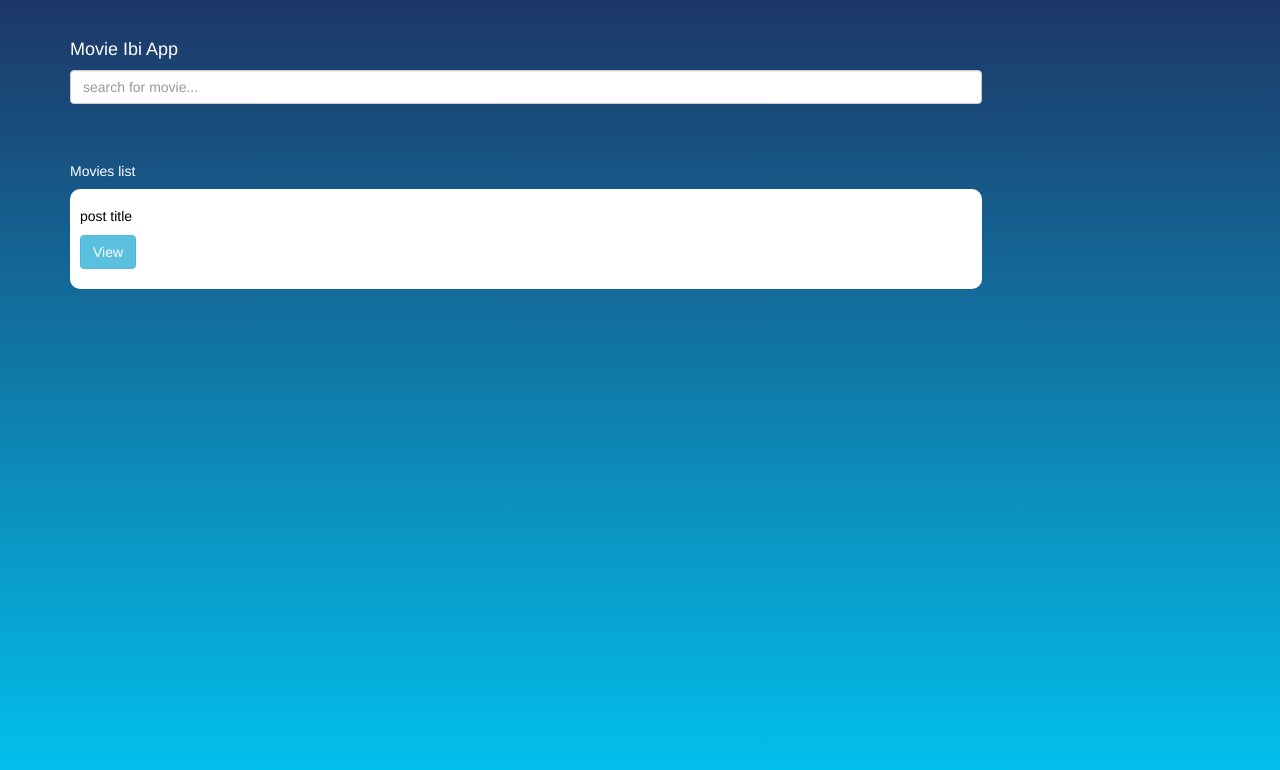
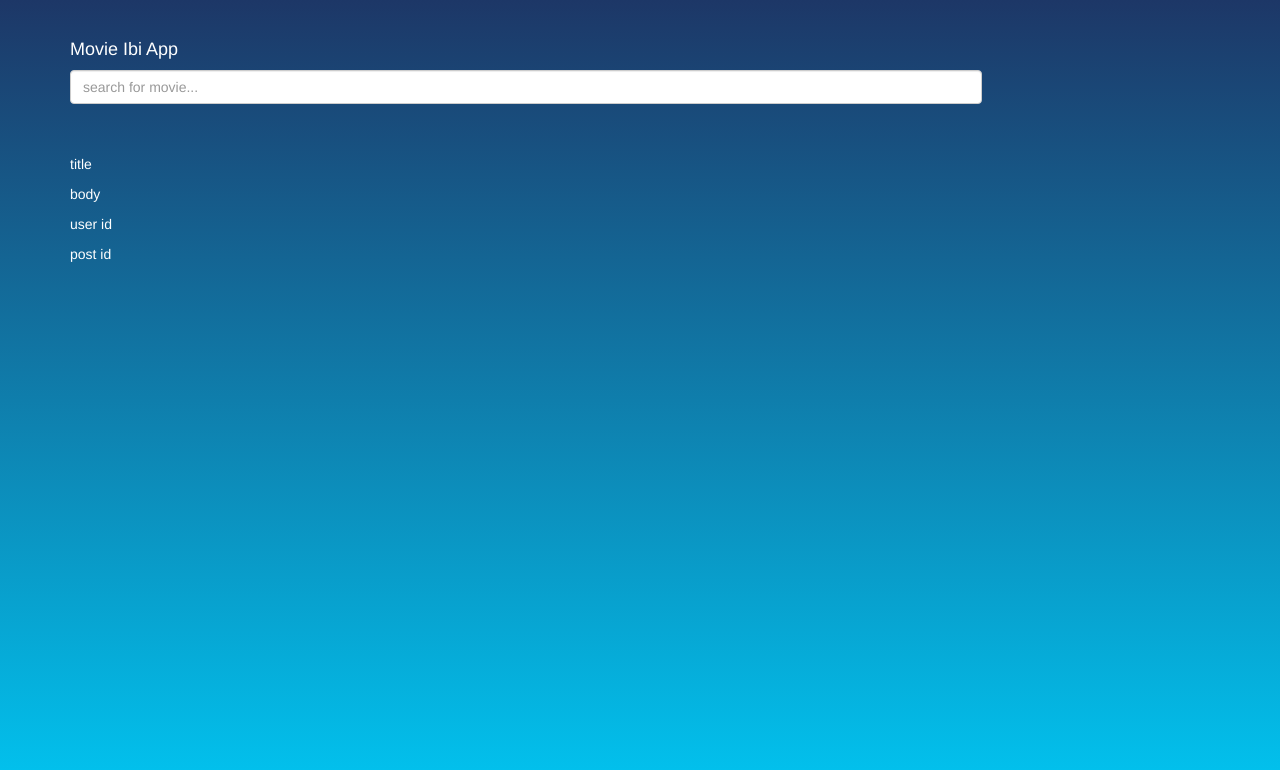
Before and after one commit to pagao/postapp, an Angular app: page /posts/1 in a window 1280 px wide. Before the commit this address led to /. Shown: the top 770 px of the page. Built offline with nearby package versions, Linux system fonts and the light colour scheme; no server answers.

Commit message:
30/07/2020 16:38

```diff
--- a/src/app/api.service.ts
+++ b/src/app/api.service.ts
@@ -4,17 +4,16 @@ import { baseApiUrl } from './utils/constants';
 import { Observable } from 'rxjs';
 import { IPost } from './interfaces/post.interface';
 @Injectable({
-  providedIn: 'root'
+  providedIn: 'root',
 })
 export class ApiService {
-
-  constructor(private http: HttpClient) { }
+  constructor(private http: HttpClient) {}
 
   getAllPosts(): Observable<any> {
     // get all the posts;
-    return this.http.get(`${baseApiUrl}posts`);
+    return this.http.get(`${baseApiUrl}posts?_start=0&_limit=10`);
   }
-  getPost(postId: number) {
+  getPost(postId: string) {
     return this.http.get(`${baseApiUrl}posts/${postId}`);
   }
   getAllCommentsForPost(postId: number) {
--- a/src/app/app.component.html
+++ b/src/app/app.component.html
@@ -1,11 +1,14 @@
 <div class="container d-flex justify-center" style="margin-top: 3rem;">
   <h4>Movie Ibi App</h4>
-  <input placeholder="search for movie..." class="form-control"
-    style="width: 80%;display: inline-block;margin-bottom: 5rem;" />
+  <input
+    placeholder="search for movie..."
+    class="form-control"
+    style="width: 80%; display: inline-block; margin-bottom: 5rem;"
+  />
   <!-- <button class="btn btn-success"></button>
 
   -->
 
-  <app-posts></app-posts>
-  <!-- <router-outlet></router-outlet> -->
+  <!-- <app-posts></app-posts> -->
+  <router-outlet></router-outlet>
 </div>
--- a/src/app/app.module.ts
+++ b/src/app/app.module.ts
@@ -7,13 +7,15 @@ import { HomeComponent } from './home/home.component';
 import { PostsComponent } from './posts/posts.component';
 import { PostComponent } from './post/post.component';
 import { HttpClientModule } from '@angular/common/http';
+import { DetailPostComponent } from './detail-post/detail-post.component';
 
 @NgModule({
   declarations: [
     AppComponent,
     HomeComponent,
     PostsComponent,
-    PostComponent
+    PostComponent,
+    DetailPostComponent
   ],
   imports: [
     BrowserModule,
--- /dev/null
+++ b/src/app/detail-post/detail-post.component.html
@@ -0,0 +1,6 @@
+<div class="d-flex flex-colums post">
+  <p>title</p>
+  <p>body</p>
+  <p>user id</p>
+  <p>post id</p>
+</div>
--- /dev/null
+++ b/src/app/detail-post/detail-post.component.ts
@@ -0,0 +1,26 @@
+import { Component, OnInit } from '@angular/core';
+import { ActivatedRoute } from '@angular/router';
+import { ApiService } from '../api.service';
+import { Observable } from 'rxjs';
+
+@Component({
+  selector: 'app-detail-post',
+  templateUrl: './detail-post.component.html',
+  styleUrls: ['./detail-post.component.scss'],
+})
+export class DetailPostComponent implements OnInit {
+  constructor(
+    private activated: ActivatedRoute,
+    private apiService: ApiService
+  ) {}
+
+  ngOnInit(): void {
+    this.activated.params.subscribe((v) => {
+      this.getDetail(v.id);
+    });
+  }
+
+  getDetail(postId: string) {
+    this.apiService.getPost(postId).subscribe((value) => console.log(value));
+  }
+}
--- a/src/app/post/post.component.html
+++ b/src/app/post/post.component.html
@@ -1,4 +1,10 @@
 <div class="d-flex flex-columns post" style="color: #000; padding: 1rem;">
-  <h5 class="title">post title</h5>
-  <button class="btn btn-info" style="justify-self: end;">View </button>
+  <h5 class="title">{{ post.title }}</h5>
+  <button
+    (click)="voirDetail()"
+    class="btn btn-info"
+    style="justify-self: end;"
+  >
+    View
+  </button>
 </div>
--- a/src/app/post/post.component.ts
+++ b/src/app/post/post.component.ts
@@ -1,15 +1,20 @@
-import { Component, OnInit } from '@angular/core';
+import { Component, OnInit, Input } from '@angular/core';
+import { IPost } from '../interfaces/post.interface';
+import { Router } from '@angular/router';
 
 @Component({
   selector: 'app-post',
   templateUrl: './post.component.html',
-  styleUrls: ['./post.component.scss']
+  styleUrls: ['./post.component.scss'],
 })
 export class PostComponent implements OnInit {
+  @Input() post: IPost;
 
-  constructor() { }
+  constructor(private router: Router) {}
 
-  ngOnInit(): void {
+  ngOnInit(): void {}
+
+  voirDetail() {
+    this.router.navigateByUrl(`/posts/${this.post.id}`);
   }
-
 }
--- a/src/app/posts/posts.component.html
+++ b/src/app/posts/posts.component.html
@@ -1,2 +1,4 @@
 <h5>Movies list</h5>
-<app-post> </app-post>
+<div *ngFor="let item of listIPost" style="margin-bottom: 3rem;">
+  <app-post [post]="item"></app-post>
+</div>
--- a/src/app/posts/posts.component.ts
+++ b/src/app/posts/posts.component.ts
@@ -1,15 +1,20 @@
 import { Component, OnInit } from '@angular/core';
+import { ApiService } from '../api.service';
+import { IPost } from '../interfaces/post.interface';
 
 @Component({
   selector: 'app-posts',
   templateUrl: './posts.component.html',
-  styleUrls: ['./posts.component.scss']
+  styleUrls: ['./posts.component.scss'],
 })
 export class PostsComponent implements OnInit {
+  listIPost: IPost[] = [];
 
-  constructor() { }
+  constructor(private apiService: ApiService) {}
 
   ngOnInit(): void {
+    this.apiService.getAllPosts().subscribe((data) => {
+      this.listIPost.push(...data);
+    });
   }
-
 }
```
Also changed, not shown: src/app/app-routing.module.ts (+17 -8 lines), src/app/detail-post/detail-post.component.scss (added), 1 other file (tests, documents, lock files or other folders).
